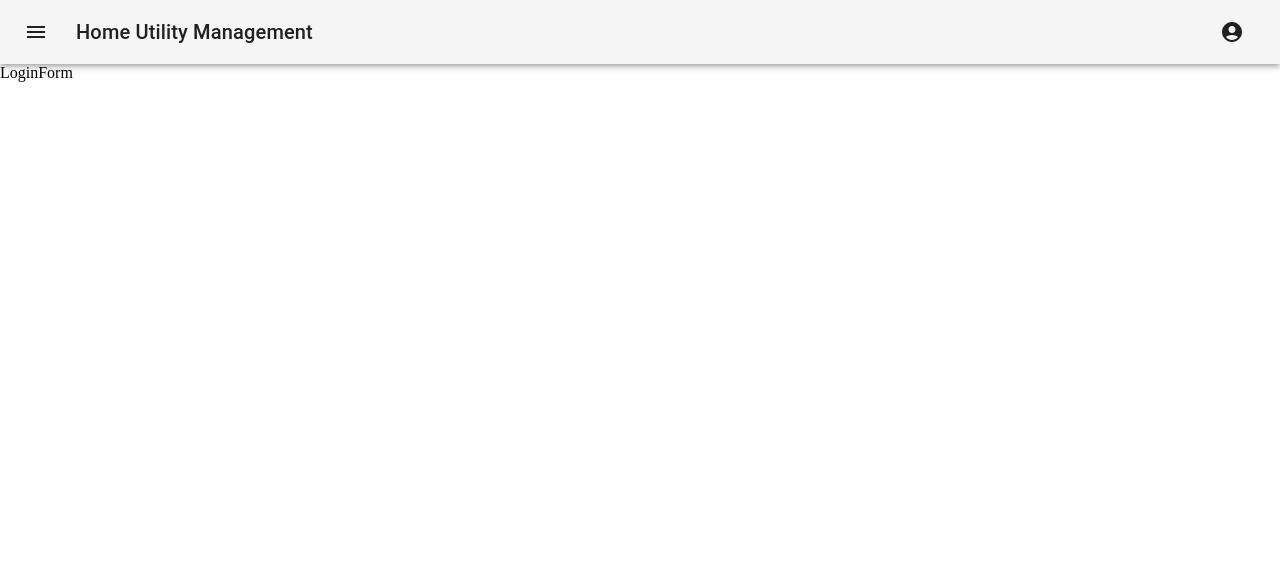
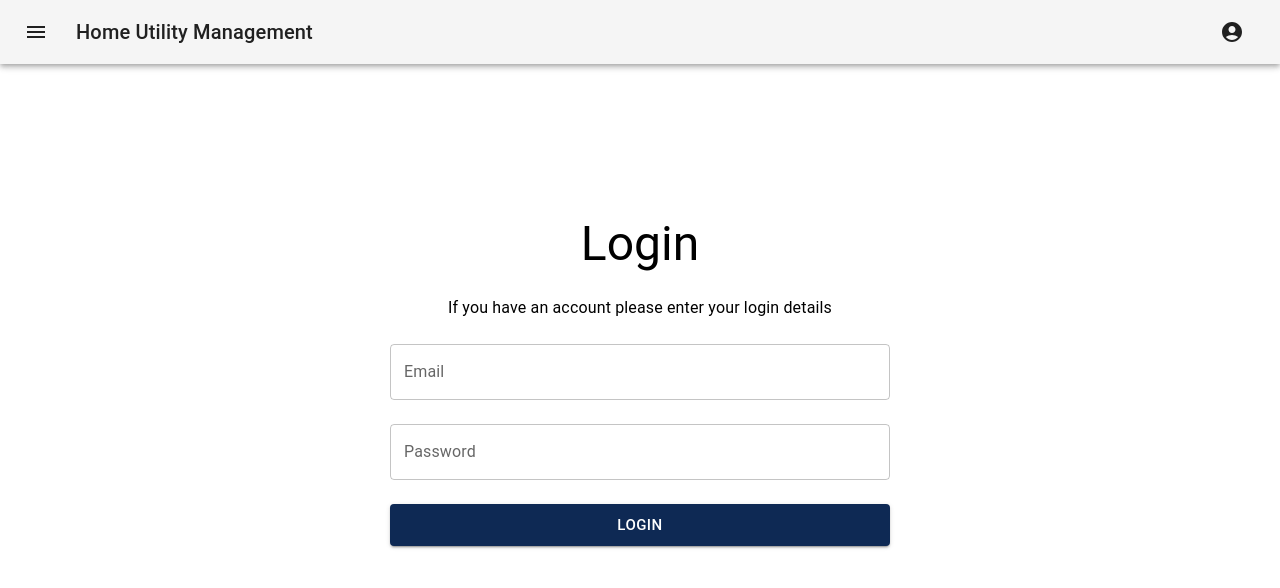
Before and after one commit to Mpilo-Pillz/react-playground, a React (Vite) app in the folder mui-formik/: page /login in a window 1280 px wide. Shown: the top 588 px of the page. Built offline with nearby package versions, Linux system fonts and the light colour scheme; the HTML template or start-up script is replaced by a standard one.

Commit message:
adding login page elements

```diff
--- a/mui-formik/src/components/auth/login/LoginForm.tsx
+++ b/mui-formik/src/components/auth/login/LoginForm.tsx
@@ -1,7 +1,50 @@
 import React from "react";
+import { Box, Button, Grid, TextField, Typography } from "@mui/material";
 
 const LoginForm = () => {
-  return <div>LoginForm</div>;
+  return (
+    <Box
+      sx={{
+        width: 500,
+        maxWidth: "100%",
+        margin: "auto",
+      }}
+    >
+      <Grid mt={16} container spacing={3} flexDirection={"column"}>
+        <Grid item>
+          <Typography textAlign={"center"} variant="h3">
+            Login
+          </Typography>
+        </Grid>
+        <Grid item>
+          <Typography textAlign={"center"}>
+            If you have an account please enter your login details
+          </Typography>
+        </Grid>
+        <Grid item>
+          <TextField name="email" fullWidth label="Email" id="fullWidth" />
+        </Grid>
+        <Grid item>
+          <TextField
+            name="password"
+            fullWidth
+            label="Password"
+            id="fullWidth"
+          />
+        </Grid>
+        <Grid item>
+          <Button
+            variant="contained"
+            size="large"
+            fullWidth
+            style={{ backgroundColor: "#0E2954" }}
+          >
+            Login
+          </Button>
+        </Grid>
+      </Grid>
+    </Box>
+  );
 };
 
 export default LoginForm;
```
